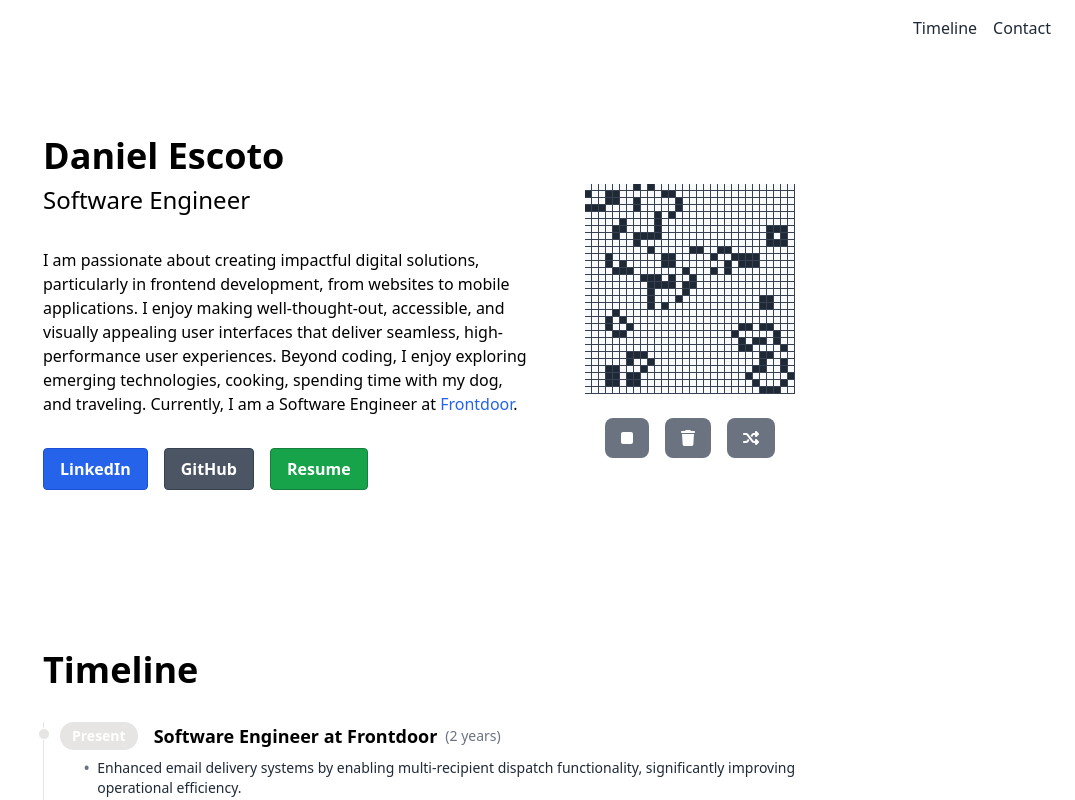
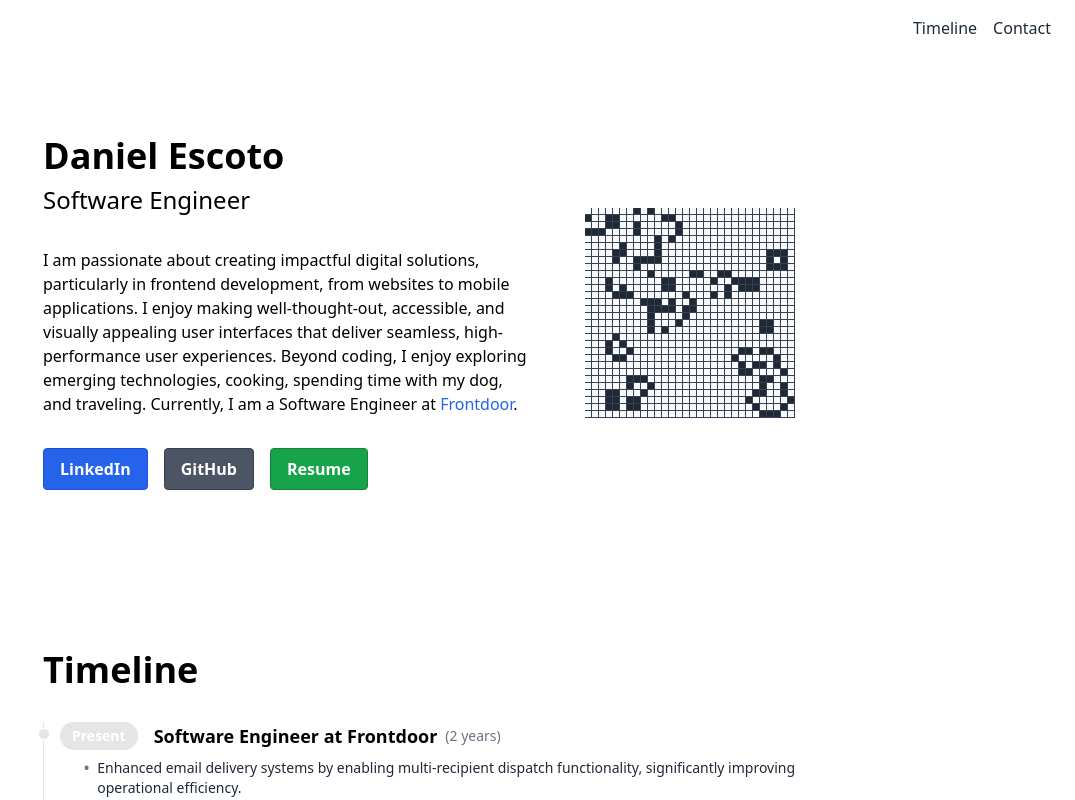
Before and after one commit to daniel-escoto/portfolio, a React (Vite) app: page / in a window 1280 px wide. Shown: the top 800 px of the page, without its empty margins (205-1280 px from the left). Built offline with nearby package versions, Linux system fonts and the light colour scheme.

Commit message:
hide controls

```diff
--- a/src/components/GameOfLife.tsx
+++ b/src/components/GameOfLife.tsx
@@ -1,6 +1,5 @@
 import { useState, useCallback, useRef, useEffect } from "react";
 import { motion } from "framer-motion";
-import GameControls from "./GameControls";
 import { isDarkMode } from "../util";
 
 const GRID_SIZE = 30;
@@ -176,12 +175,12 @@
         />
       </motion.div>
 
-      <GameControls
+      {/* <GameControls
         isRunning={isRunning}
         onToggleRunning={handleToggleRunning}
         onClear={handleClear}
         onRandom={handleRandom}
-      />
+      /> */}
     </div>
   );
 }
```
